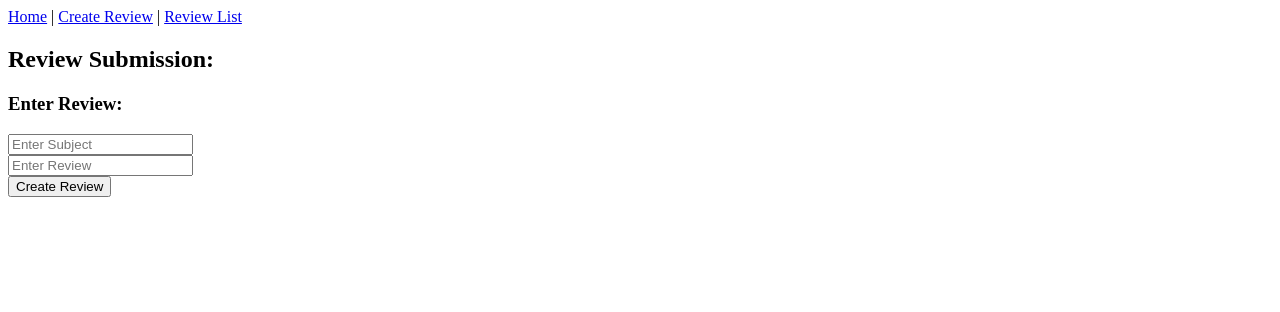
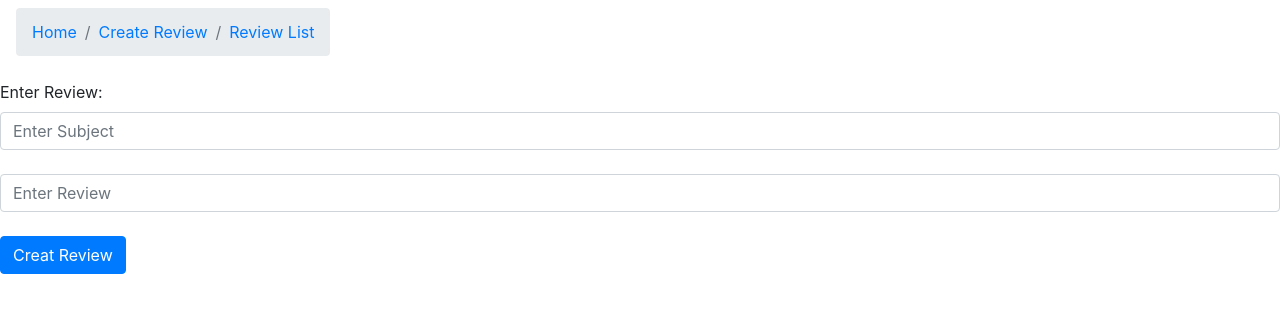
Before and after one commit to fasnimo/skater_folder, a React (Create React App) app in the folder skater-client/: page /reviews/new in a window 1280 px wide. Shown: the top 312 px of the page. Built offline with nearby package versions, Linux system fonts and the light colour scheme.

Commit message:
Added new columns for skate and review

```diff
--- a/skater-client/package.json
+++ b/skater-client/package.json
@@ -6,7 +6,9 @@
     "@testing-library/jest-dom": "^4.2.4",
     "@testing-library/react": "^9.3.2",
     "@testing-library/user-event": "^7.1.2",
+    "bootstrap": "^4.5.2",
     "react": "^16.13.1",
+    "react-bootstrap": "^1.3.0",
     "react-dom": "^16.13.1",
     "react-redux": "^7.2.1",
     "react-router-dom": "^5.2.0",
--- a/skater-client/public/index.html
+++ b/skater-client/public/index.html
@@ -2,7 +2,7 @@
 <head>
     <meta charset="UTF-8">
     <meta name="viewport" content="width=device-width, initial-scale=1.0">
-    <title>Document</title>
+    <title>Skate Finder</title>
 </head>
 <body>
     <div id="root"></div>
--- a/skater-client/src/components/NavBar.js
+++ b/skater-client/src/components/NavBar.js
@@ -1,10 +1,16 @@
 import React from 'react';
 import { NavLink } from "react-router-dom"
+import "bootstrap/dist/css/bootstrap.min.css"
+import { Breadcrumb } from "react-bootstrap"
 
 const NavBar = () => {
     return (
         <div className="navbar">
-            <NavLink to="/" exact>Home</NavLink> | <NavLink to="/reviews/new" exact>Create Review</NavLink> | <NavLink to="/reviews" exact>Review List</NavLink>
+            <Breadcrumb>
+                <Breadcrumb.Item><NavLink to="/" exact>Home</NavLink></Breadcrumb.Item>
+                <Breadcrumb.Item><NavLink to="/reviews/new" exact>Create Review</NavLink></Breadcrumb.Item>
+                <Breadcrumb.Item><NavLink to="/reviews" exact>Review List</NavLink></Breadcrumb.Item>
+            </Breadcrumb>
         </div>
     );
 };
--- a/skater-client/src/components/ReviewForm.js
+++ b/skater-client/src/components/ReviewForm.js
@@ -1,6 +1,10 @@
 import React, { Component } from 'react';
 import { connect } from "react-redux"
 import { addReview } from "../actions/reviewAction"
+
+import "bootstrap/dist/css/bootstrap.min.css"
+import { Button, Form, Card } from "react-bootstrap"
+
 
 class ReviewForm extends Component {
     state={
@@ -29,33 +33,37 @@ class ReviewForm extends Component {
     }
 
     render() {
-        let men = this.props.mentions.map(ment => <li key={ment.id}> Subject: {ment.subject} - Review: {ment.mention}</li>)
+        // let men = this.props.mentions.map(ment => <li key={ment.id}> Subject: {ment.subject} - Review: {ment.mention}</li>)
+
+        let men = this.props.mentions.map(ment =><Card className="mb-3" style={{color: "#000"}} key={ment.id}><Card.Body> <Card.Title>Subject: {ment.subject}</Card.Title> <Card.Text>Review: {ment.mention}</Card.Text></Card.Body></Card>)
         return (
-            <>
-                <h2>Review Submission:</h2>
-                <form onSubmit={this.handleSubmit}>
-                    <h3>Enter Review:</h3>
-                    <input
+            <div>
+                {/* <h2>Review Submission:</h2> */}
+                <Form onSubmit={this.handleSubmit}>
+                <Form.Group >
+                    <Form.Label>Enter Review:</Form.Label>
+                    <Form.Control
                         type="text"
                         onChange={this.handleChange}
                         value={this.state.subject}
                         name="subject"
                         placeholder="Enter Subject"
                     /><br/>
-                    <input
+                    <Form.Control
                         type="text"
                         value={this.state.mention}
                         onChange={this.handleChange}
                         name="mention"
                         placeholder="Enter Review"
                     /><br/>
-                    <input type="submit" value="Create Review"/>
-                </form>
+                    <Button type="submit" value="Create Review">Creat Review</Button>
+                </Form.Group>
+                </Form>
 
                 <ul>
                     {men}
                 </ul>
-            </>
+            </div>
         );
     }
 }
--- a/skater-client/src/components/ReviewList.js
+++ b/skater-client/src/components/ReviewList.js
@@ -1,6 +1,9 @@
 import React from 'react';
 import { connect } from "react-redux"
 import { fetchReview } from "../actions/fetchReview"
+
+import "bootstrap/dist/css/bootstrap.min.css"
+import { Card } from "react-bootstrap"
 
 class ReviewList extends React.Component{
 
@@ -9,10 +12,11 @@ class ReviewList extends React.Component{
     }
 
     render () {
-    let men = this.props.mentions.map(mention => <li key={mention.id}> Subject: {mention.subject} - Review: {mention.mention}</li>)
+        // let men = this.props.mentions.map(mention => <li key={mention.id}> Subject: {mention.subject} - Review: {mention.mention}</li>)
+        let men = this.props.mentions.map(mention => <Card className="mb-3" style={{color: "#000"}} key={mention.id}><Card.Body key={mention.id}> <Card.Title>Subject: {mention.subject}</Card.Title> <Card.Text>Review: {mention.mention}</Card.Text></Card.Body></Card>)
         return(
             <div className="review-list">
-            <h2>Review List:</h2>
+            <h3>Review List:</h3>
             <ul>
                 {men}
             </ul>
--- a/skater-client/src/components/SkateContainer.js
+++ b/skater-client/src/components/SkateContainer.js
@@ -1,6 +1,7 @@
 import React, { Component } from 'react';
 import SkateSelector from './SkateSelector';
 import SkateShow from "./SkateShow"
+import "bootstrap/dist/css/bootstrap.min.css"
 
 class SkateContainer extends Component {
 
--- a/skater-client/src/components/SkateSelector.js
+++ b/skater-client/src/components/SkateSelector.js
@@ -1,6 +1,8 @@
 import React from 'react';
 import { fetchSkates } from "../actions/skateAction"
 import { connect } from "react-redux"
+import "bootstrap/dist/css/bootstrap.min.css"
+import { Form} from "react-bootstrap"
 
 class SkateSelector extends React.Component{
     state={
@@ -19,16 +21,16 @@ class SkateSelector extends React.Component{
 
     render(){
         return (
-            <>
-                <label>Select Style: </label><br/>
-                <select name="skate-selector" id="skate-selector" onChange={this.handleChange}>
+            <Form>
+                <Form.Label>Select Style: </Form.Label><br/>
+                <Form.Control as="select" name="skate-selector" id="skate-selector" onChange={this.handleChange}>
                     <option value="placeholder"> Select </option>
                     <option value="urban"> Urban </option>
                     <option value="recreational"> Recreational</option>
                     <option value="speed"> Speed </option>
                     <option value="aggressive"> Aggressive </option>
-                </select>
-            </>
+                </Form.Control>
+            </Form>
         );
     }
 };
--- a/skater-client/src/components/SkateShow.js
+++ b/skater-client/src/components/SkateShow.js
@@ -1,19 +1,22 @@
 import React from 'react';
 import { connect } from "react-redux"
 
+import "bootstrap/dist/css/bootstrap.min.css"
+import { Card } from "react-bootstrap"
+
 const Ska = ({id, name, level, url}) => {
     return(
-        <div key={id} className={level}>
+        <Card key={id} className={level}>
             <header>
-                <p><a href={url} target="_blank" rel="noopener noreferrer">{name}</a></p>
-                <p>Skill: {level.charAt(0).toUpperCase() + level.slice(1)}</p>
+                <Card.Text><a href={url} target="_blank" rel="noopener noreferrer">{name}</a></Card.Text>
+                <Card.Text>Skill: {level.charAt(0).toUpperCase() + level.slice(1)}</Card.Text>
              </header>
-        </div>
+        </Card>
     )
 }
 
 const SkateShow = ({skates}) => {
-// make card
+// make card **
 // add imgs
     return(
         <div className="skate-list">
```
Also changed, not shown: 1 other file (tests, documents, lock files or other folders).
